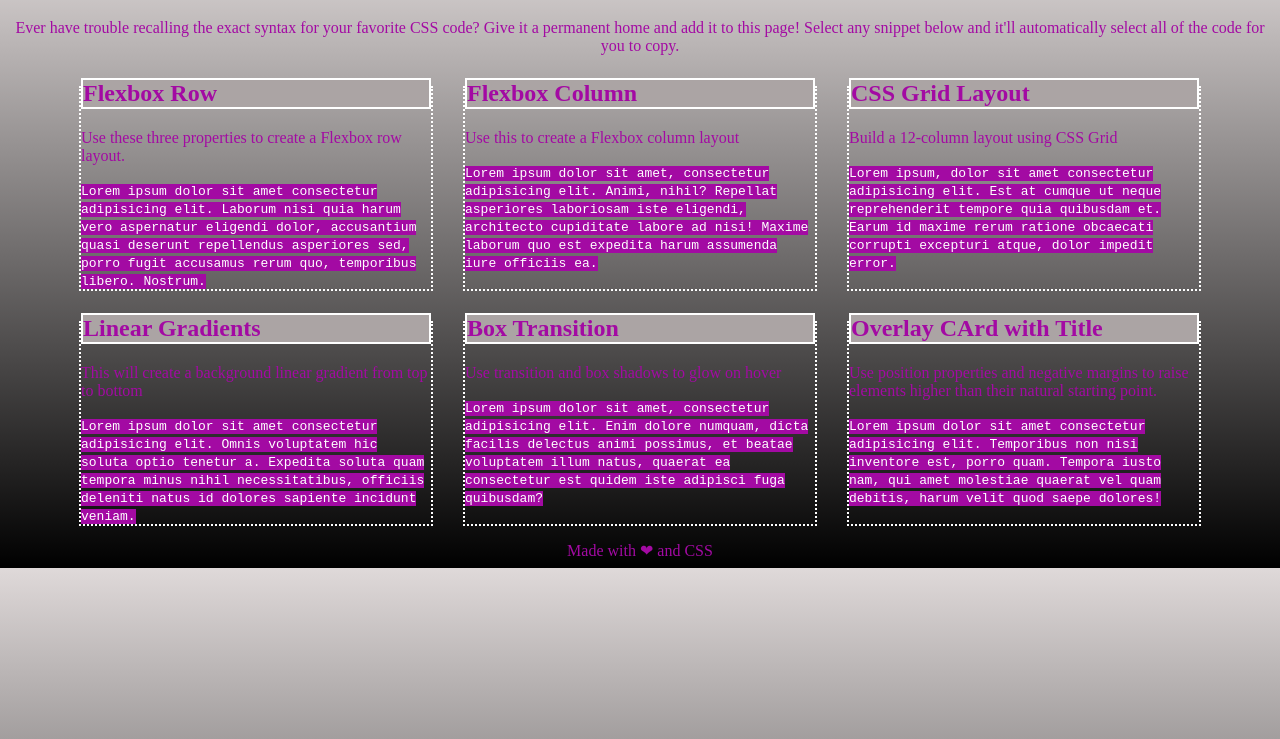
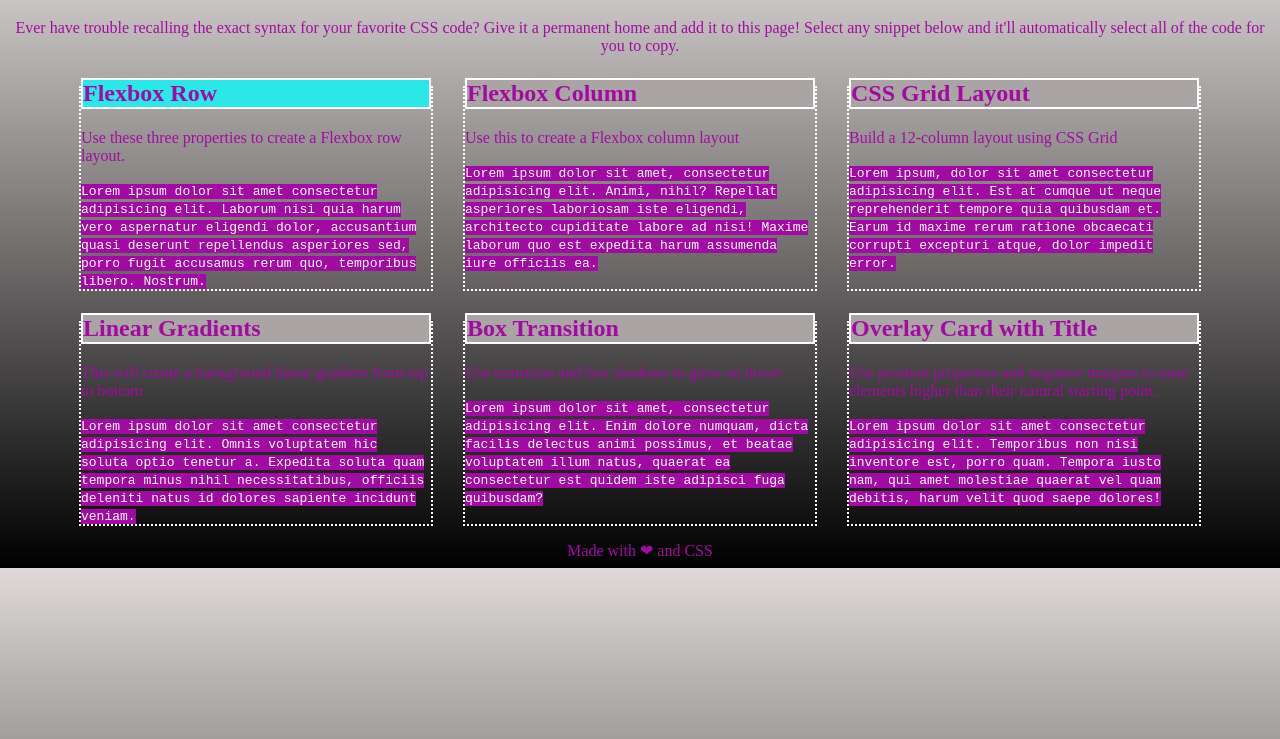
Before and after one commit to priyarizal/02mini-project, a plain HTML site: page Index.html in a window 1280 px wide. In both pictures the pointer is over the element "Flexbox Row". Shown: the part 61-800 px from the top of the page. Drawn offline with Linux system fonts and the light colour scheme.

Commit message:
CSS transition

```diff
--- a/Assets/Styles.css
+++ b/Assets/Styles.css
@@ -1,7 +1,7 @@
 body {
     color: rgb(163, 10, 163);
     background-image: linear-gradient(rgb(223, 217, 217), black);
-    transition: width 2s, height 4s;
+
 }
 
 h1,
@@ -32,6 +32,12 @@ h2 {
 
 }
 
+h2:hover {
+    transition: all 5s ease-out;
+    background-color: aqua;
+
+}
+
 code {
     background-color: rgb(163, 10, 163);
     color: white;
--- a/Index.html
+++ b/Index.html
@@ -76,7 +76,7 @@
             </code>
         </section>
         <section>
-            <h2>Overlay CArd with Title</h2>
+            <h2>Overlay Card with Title</h2>
             <p>Use position properties and negative margins to raise elements higher than their natural starting point.
             </p>
             <code>
```
